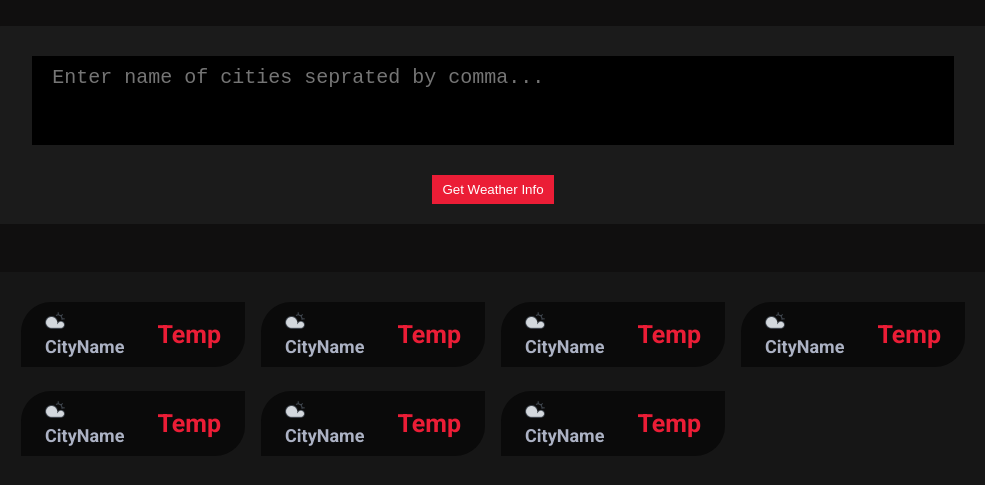
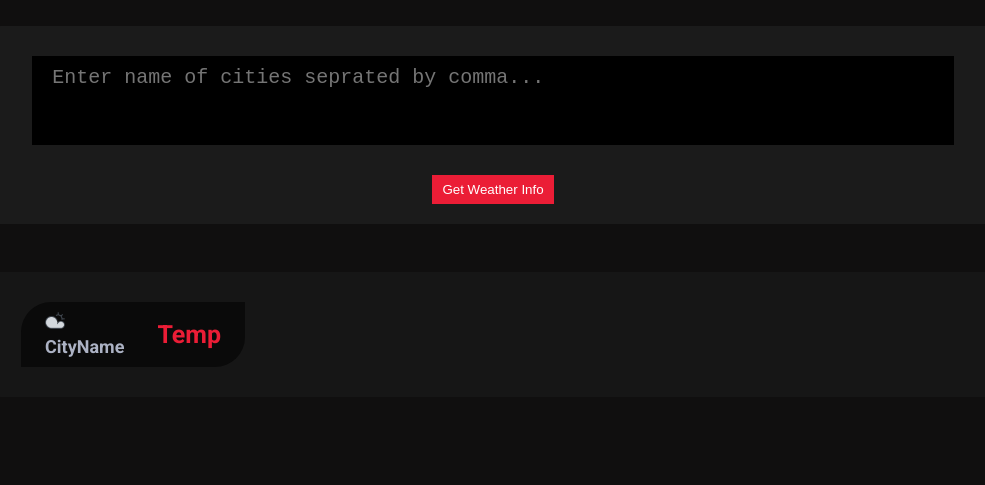
Before and after one commit to coder-sumit/weatherapptemplate, a plain HTML site: page index.html in a window 1280 px wide. Shown: the part 99-584 px from the top of the page, without its empty margins (147-1132 px from the left). Drawn offline with Linux system fonts and the light colour scheme.

Commit message:
complete task

```diff
--- a/index.html
+++ b/index.html
@@ -24,60 +24,7 @@
             <h3>Temp</h3>
 
            </div>
-        <div class="city-box">
-            <div class="mycity">
-                <img src="./img/weather.png" alt="weather">
 
-                <h2>CityName</h2>
-            </div>
-            <h3>Temp</h3>
-
-           </div>
-        <div class="city-box">
-            <div class="mycity">
-                <img src="./img/weather.png" alt="weather">
-
-                <h2>CityName</h2>
-            </div>
-            <h3>Temp</h3>
-
-           </div>
-        <div class="city-box">
-            <div class="mycity">
-                <img src="./img/weather.png" alt="weather">
-
-                <h2>CityName</h2>
-            </div>
-            <h3>Temp</h3>
-
-           </div>
-        <div class="city-box">
-            <div class="mycity">
-                <img src="./img/weather.png" alt="weather">
-
-                <h2>CityName</h2>
-            </div>
-            <h3>Temp</h3>
-
-           </div>
-        <div class="city-box">
-            <div class="mycity">
-                <img src="./img/weather.png" alt="weather">
-
-                <h2>CityName</h2>
-            </div>
-            <h3>Temp</h3>
-
-           </div>
-        <div class="city-box">
-            <div class="mycity">
-                <img src="./img/weather.png" alt="weather">
-
-                <h2>CityName</h2>
-            </div>
-            <h3>Temp</h3>
-
-           </div>
     </div>
     <script src="./js/app.js"></script>
 </body>
```
